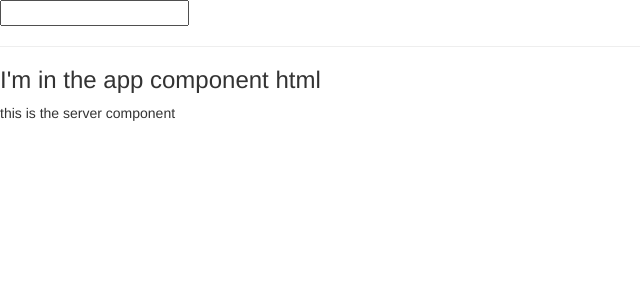
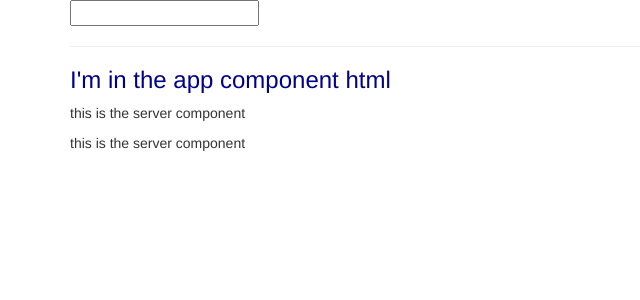
Before and after one commit to snlandis/my-dream-app, an Angular app: page / in a window 1280 px wide. Shown: the top 300 px of the page, without its empty margins (0-640 px from the left). Built offline with nearby package versions, Linux system fonts and the light colour scheme.

Commit message:
more components and global styles

```diff
--- a/src/app/app.component.css
+++ b/src/app/app.component.css
@@ -0,0 +1,3 @@
+h3 {
+  color: darkblue;
+}
--- a/src/app/app.component.html
+++ b/src/app/app.component.html
@@ -1,9 +1,15 @@
 <!-- all this was added -->
-<input type="text" [(ngModel)]="name">
-  <p>{{name}}</p>
+<div class="container">
+  <div class="row">
+    <div class="col-xs-12">
+      <input type="text" [(ngModel)]="name">
+        <p>{{name}}</p>
 
-<hr>
+        <hr>
 
-<h3>I'm in the app component html</h3>
+        <h3>I'm in the app component html</h3>
 
-<app-server></app-server>
+        <app-servers></app-servers>
+    </div>
+  </div>
+</div>
--- a/src/app/app.module.ts
+++ b/src/app/app.module.ts
@@ -3,12 +3,14 @@
 import { FormsModule } from '@angular/forms'; //(1)this was added second
 
 import { AppComponent } from './app.component';
-import { ServerComponent } from './server/server.component'; //(2)address of the component
+import { ServerComponent } from './server/server.component';
+import { ServersComponent } from './servers/servers.component'; //(2)address of the component
 
 @NgModule({
   declarations: [
     AppComponent,
-    ServerComponent //(2)tells angular to find the component because it doesn't auto detect
+    ServerComponent,
+    ServersComponent //(2)tells angular to find the component because it doesn't auto detect
   ],
   imports: [
     BrowserModule,
--- /dev/null
+++ b/src/app/servers/servers.component.html
@@ -0,0 +1,2 @@
+<app-server></app-server>
+<app-server></app-server>
--- /dev/null
+++ b/src/app/servers/servers.component.ts
@@ -0,0 +1,15 @@
+import { Component, OnInit } from '@angular/core';
+
+@Component({
+  selector: 'app-servers',
+  templateUrl: './servers.component.html',
+  styleUrls: ['./servers.component.css']
+})
+export class ServersComponent implements OnInit {
+
+  constructor() { }
+
+  ngOnInit() {
+  }
+
+}
```
Also changed, not shown: src/app/servers/servers.component.css (added), 1 other file (tests, documents, lock files or other folders).
